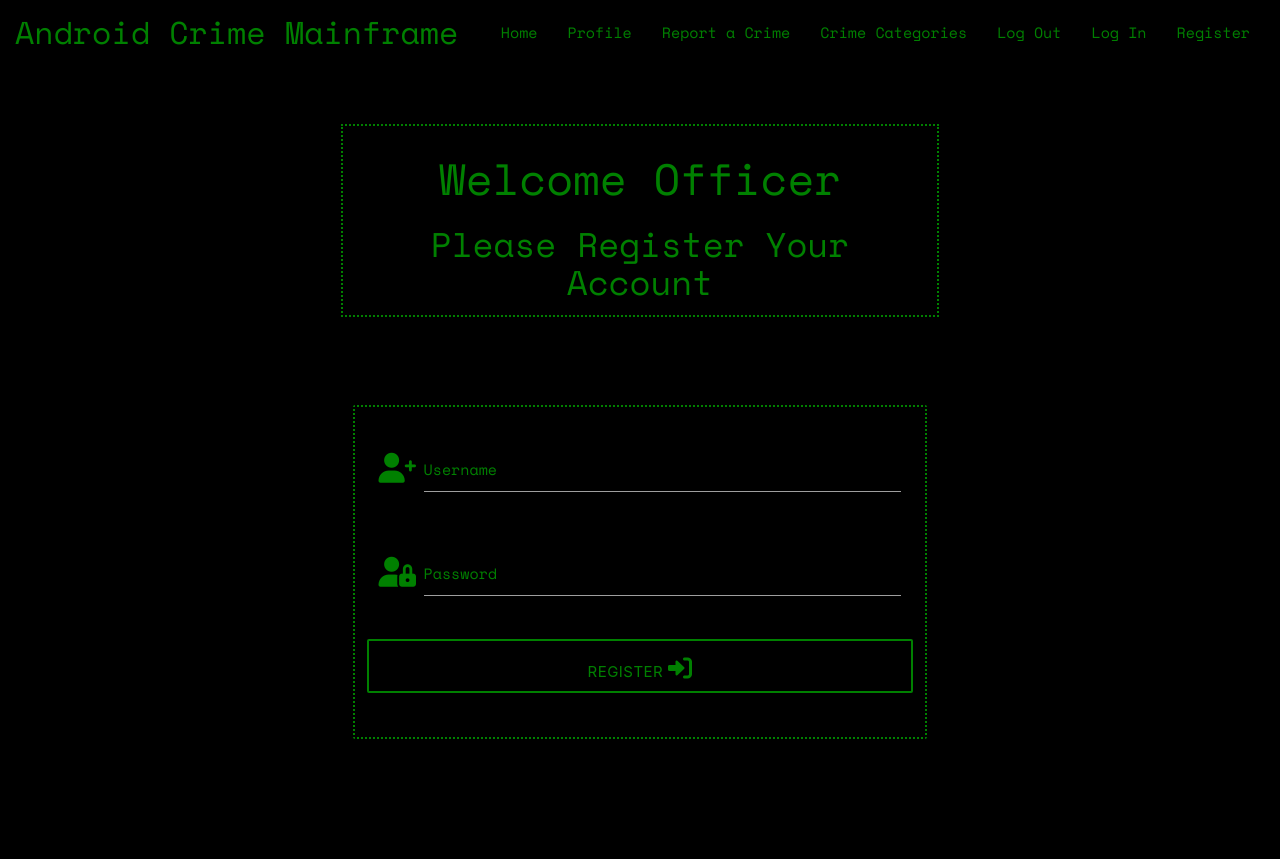
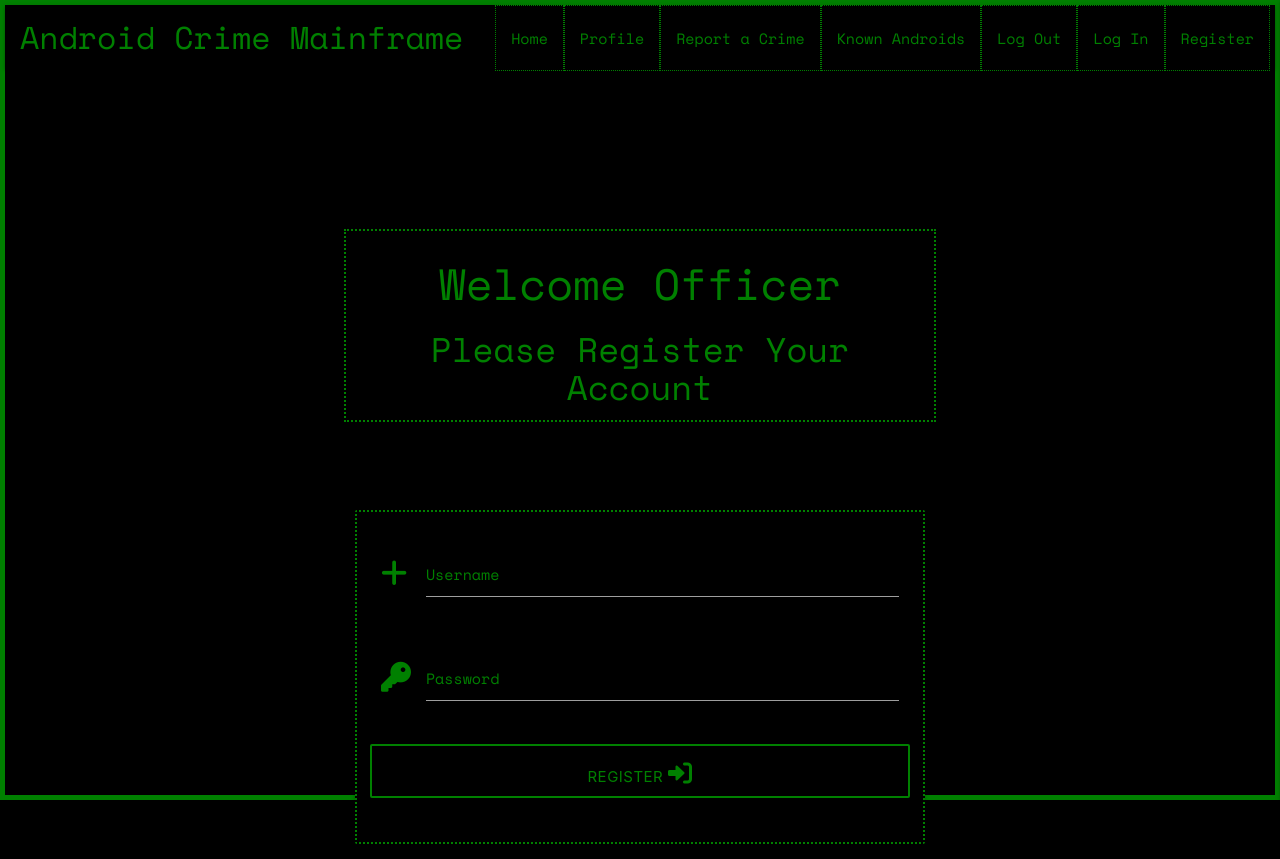
Before and after one commit to Hunnser86/android-crime-reporting-app, a Flask app: page /register in a window 1280 px wide. Before the commit the page ends 739 px from the top, so only its background shows below. Run offline with Flask 2, Linux system fonts and the light colour scheme; some libraries are stand-ins or nearby versions.

Commit message:
Add style to the registration page and navbar

```diff
--- a/app.py
+++ b/app.py
@@ -41,7 +41,8 @@ def register():
         register = {
             "username": request.form.get("username").lower(),
             "password": generate_password_hash(request.form.get("password"))
-        }
+            }
+
         mongo.db.users.insert_one(register)
 
         # put the new user into 'session' cookie
--- a/static/css/style.css
+++ b/static/css/style.css
@@ -2,81 +2,95 @@
 body {
     background-color: black;
     font-family: 'Space Mono', monospace;
+    border: solid 5px green;
+    height: 100vh;
 }
 
-.nav{
+.nav {
     background-color: black;
+    margin-bottom: 100px;
 }
 
-nav .brand-logo{
+nav .brand-logo {
+    display: flex;
+    justify-content: center;
+    align-items: center;
     margin-left: 15px;
     color: green;
 }
 
-nav ul{
-    margin-right: 15px;
+nav ul {
+    margin-right: 5px;
+
 }
 
- ul li a {
+ul li a {
+    border: dotted 1px green;
     color: green;
 }
 
-.fa-bars:before{
+ul li a:hover {
+    color: black;
+    background-color: green;
+}
+
+.fa-bars:before {
     color: green;
 }
 
-.sidenav{
+.sidenav {
     background-color: green;
     color: black;
 }
 
-.mobile-li{
+.mobile-li {
     color: black;
 }
 
-.flashes h4{
+.flashes h4 {
     line-height: 2;
 }
 
 
 /*Registration page*/
 
-.welcome-div{
+.welcome-div {
     margin-top: 60px;
     border: dotted 2px green;
 }
 
-h3{
+h3 {
     color: green;
 }
 
-h4{
+h4 {
     color: green;
 }
 
-.form-div{
+.form-div {
     margin-top: 60px;
     color: green;
 
 }
 
-.card-panel{
+.card-panel {
     background-color: black;
-    border:  dotted 2px green;
+    border: dotted 2px green;
 }
 
-.input-field.col .prefix ~ label, .input-field.col .prefix ~ .validate ~ label{
+.input-field.col .prefix~label,
+.input-field.col .prefix~.validate~label {
     color: green;
 
 }
 
-.btn-large{
+.btn-large {
     color: green;
     background-color: black;
     border: solid 2px green;
 }
 
-.btn-large:hover{
+.btn-large:hover {
     color: black;
     background-color: green;
 }
--- a/templates/base.html
+++ b/templates/base.html
@@ -32,7 +32,7 @@
                     <li><a href="{{ url_for('get_reports') }}">Home</a></li>
                     <li><a href="#">Profile</a></li>
                     <li><a href="#">Report a Crime</a></li>
-                    <li><a href="#">Crime Categories</a></li>
+                    <li><a href="#">Known Androids</a></li>
                     <li><a href="#">Log Out</a></li>
                     <li><a href="#">Log In</a></li>
                     <li><a href="{{ url_for('register') }}">Register</a></li>
@@ -47,7 +47,7 @@
             <li><a href="{{ url_for('get_reports') }}">Home</a></li>
             <li><a href="#">Profile</a></li>
             <li><a href="#">Report a Crime</a></li>
-            <li><a href="#">Crime Categories</a></li>
+            <li><a href="#">Known Androids</a></li>
             <li><a href="#">Log Out</a></li>
             <li><a href="#">Log In</a></li>
             <li><a href="{{ url_for('register') }}">Register</a></li>
--- a/templates/register.html
+++ b/templates/register.html
@@ -16,7 +16,7 @@
             <!--Username-->
             <div class="row">
                 <div class="input-field col s12">
-                    <i class="fas fa-user-plus prefix"></i>
+                    <i class="fas fa-plus prefix"></i>
                     <input id="username" name="username" type="text" minlength="5" maxlength="15"
                         pattern="^[a-zA-Z0-9]{5,15}$" class="validate" required>
                     <label for="username">Username</label>
@@ -25,7 +25,7 @@
             <!--Password-->
             <div class="row">
                 <div class="input-field col s12">
-                    <i class="fas fa-user-lock prefix"></i>
+                    <i class="fas fa-key prefix"></i>
                     <input id="password" name="password" type="password" minlength="5" maxlength="15"
                         pattern="^[a-zA-Z0-9]{5,15}$" class="validate" required>
                     <label for="password">Password</label>
```
